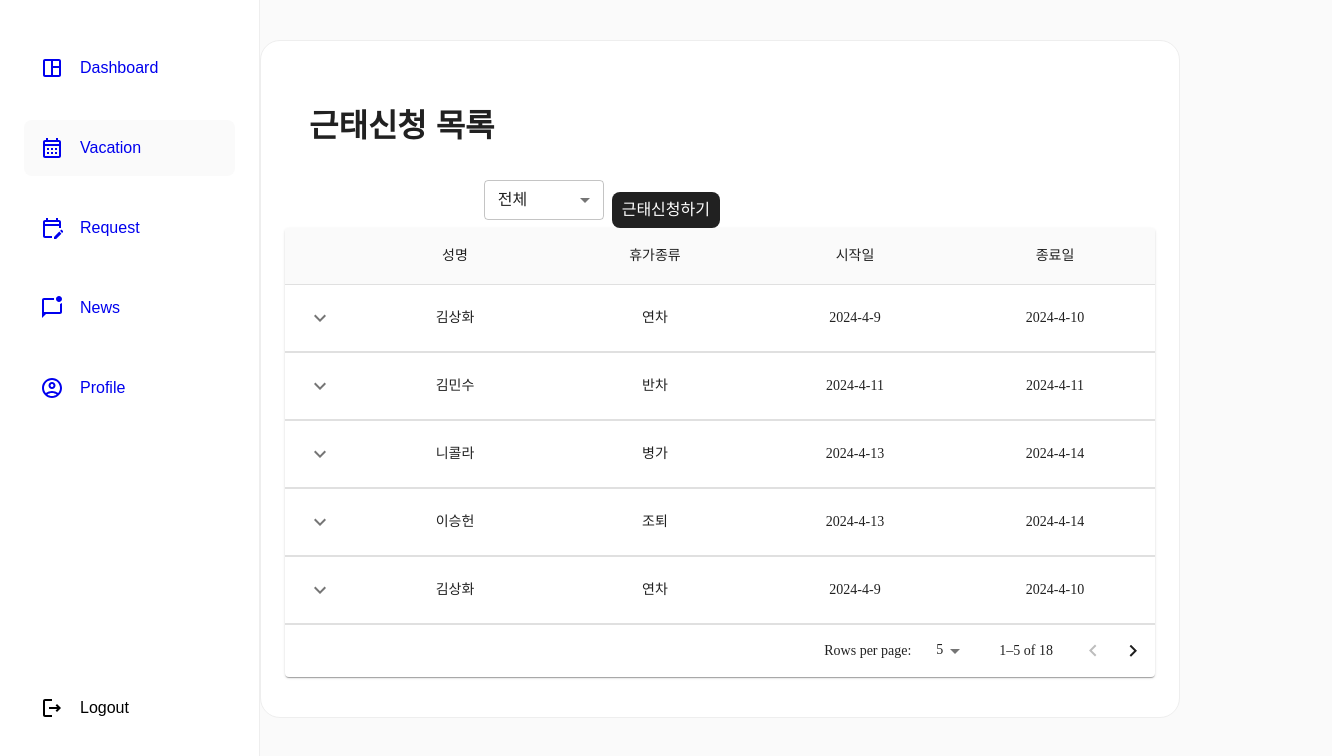
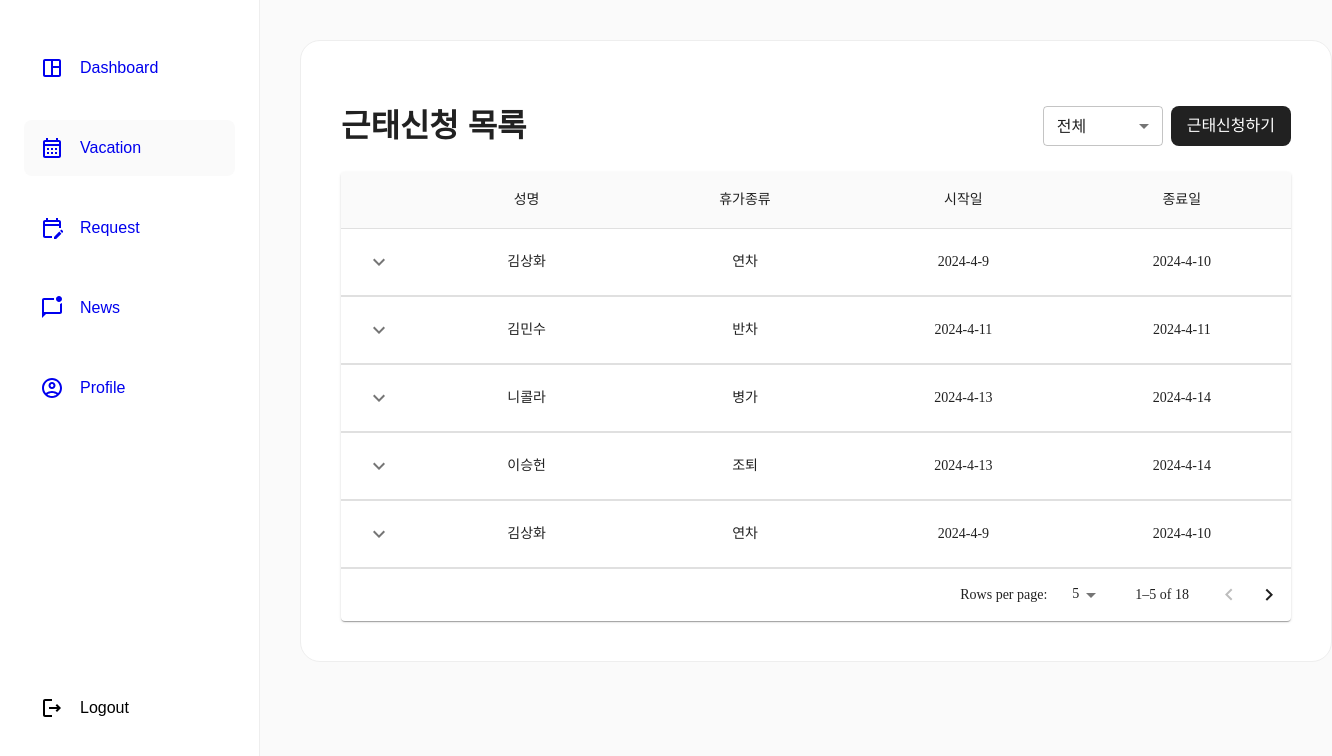
Before and after one commit to SSUDNG/toy1-group3, a React (Create React App) app: page /TAA in a window 1280 px wide. Shown: the top 756 px of the page, 1332 px wide, since content can reach past the window. Built offline with nearby package versions, Linux system fonts and the light colour scheme; no server answers; sample sign-in values are in the browser's storage; a web font is replaced by a local one.

Commit message:
TAA Page Layout edit

```diff
--- a/src/components/TAAHeader.tsx
+++ b/src/components/TAAHeader.tsx
@@ -1,5 +1,4 @@
 import {
-  Container,
   Button,
   Select,
   MenuItem,
@@ -20,11 +19,11 @@ function TAAHeader({ current, onSelect }: TAAHeaderProps) {
   };
 
   return (
-    <Container className={styles.headerContainer}>
-      <Container className={styles.title}>
+    <div className={styles.headerContainer}>
+      <div className={styles.title}>
         <h1>근태신청 목록</h1>
-      </Container>
-      <Container className={styles.right}>
+      </div>
+      <div className={styles.right}>
         <FormControl sx={{ m: 1, minWidth: 120 }} size="small">
           <Select value={current} onChange={selectType}>
             <MenuItem value="전체">전체</MenuItem>
@@ -36,11 +35,11 @@ function TAAHeader({ current, onSelect }: TAAHeaderProps) {
           </Select>
         </FormControl>
 
-        <Button variant="contained" size="small">
+        <Button variant="contained" size="medium" className={styles.btn}>
           근태신청하기
         </Button>
-      </Container>
-    </Container>
+      </div>
+    </div>
   );
 }
 
--- a/src/pages/TAAListPage/TAA.module.css
+++ b/src/pages/TAAListPage/TAA.module.css
@@ -1,4 +1,5 @@
-.TAAcontainer{
+.form{
+  margin-left: 40px;
   margin: 40px;
   padding: 40px;
   width: 100%;
@@ -8,16 +9,16 @@
 }
 
 .headerContainer{
-  margin-left: 0;
-  padding:0;
   display: flex;
+  margin: 0;
+  padding:0 0 0 0;
 }
 
 .headerContainer .title{
   padding: 0;
-  margin-left: 0;
   margin: 0;
   width:50%;
+  box-sizing:border-box;
 }
 
 .headerContainer .right{
@@ -27,4 +28,9 @@
   padding: 0;
   margin: 0;
   width:50%;
+  box-sizing:border-box;
 }
+
+.headerContainer .right .btn{
+  margin : 0;
+}
--- a/src/pages/TAAListPage/index.tsx
+++ b/src/pages/TAAListPage/index.tsx
@@ -1,5 +1,4 @@
 import React, { useState } from "react";
-import { Container } from "@mui/material";
 import { AttandanceInfo } from "components/TypeDef";
 import TAAHeader from "../../components/TAAHeader";
 import TAAList from "../../components/TAAList";
@@ -159,10 +158,10 @@ function TAAListPage() {
       : attendanceData;
 
   return (
-    <Container className={styles.TAAcontainer}>
+    <form className={styles.form}>
       <TAAHeader current={selectedVacation} onSelect={setSelectedVacation} />
       <TAAList TAAdata={selectedData} />
-    </Container>
+    </form>
   );
 }
 
```
